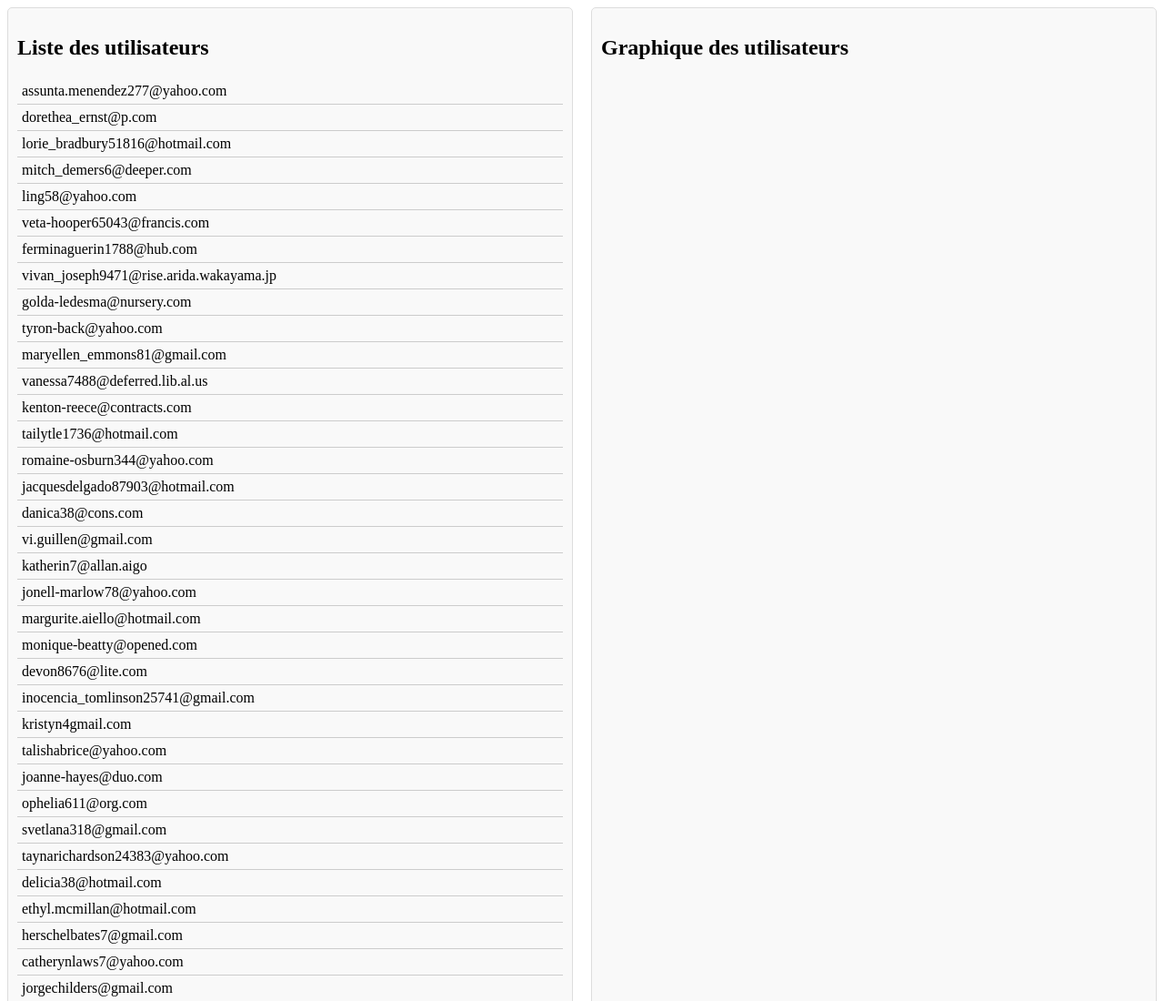
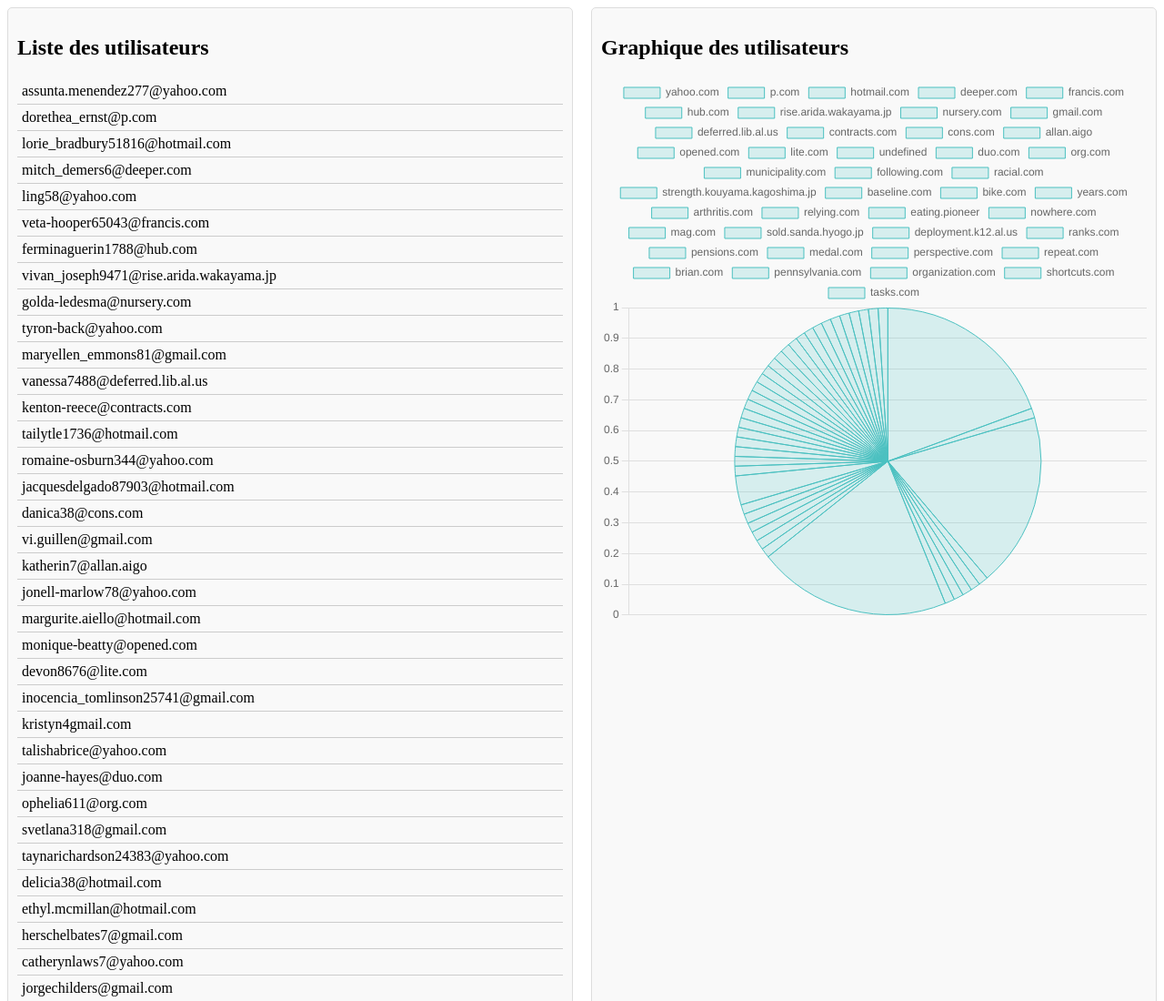
Before and after one commit to gkiThor/graphJSON, a plain HTML site: page index.html in a window 1280 px wide. Shown: the top 1100 px of the page at 91% size. Drawn offline with nearby package versions, Linux system fonts and the light colour scheme.

Commit message:
modification liste par async et graph.js

```diff
--- a/app.js
+++ b/app.js
@@ -1,5 +1,6 @@
 import { listes } from "./listes.js";
-// import { graph } from "./graph.js";
+import { graph } from "./graph.js";
 
-listes();
-// graph();
+listes().then(emailList => {
+    graph(emailList);
+});
--- a/graph.js
+++ b/graph.js
@@ -1,24 +1,34 @@
-function graph(){
-    // Créer le graphique après avoir chargé les données
-    const ctx = document.getElementById('userChart').getContext('2d');
-    const userChart = new Chart(ctx, {
-        type: 'pie', // Type de graphique (vous pouvez le changer en 'line', 'pie', etc.)
+function graph(emailList) {
+    const domainCount = {};
+
+    emailList.forEach(email => {
+        const domain = email.split("@")[1];
+        domainCount[domain] = (domainCount[domain] || 0) + 1;
+    });
+
+    const ctx = document.getElementById("userChart").getContext("2d");
+
+    new Chart(ctx, {
+        type: "pie",
         data: {
-            labels: data.addresses.slice(0, 10), // Limiter à 10 adresses pour le graphique
+            labels: Object.keys(domainCount),
             datasets: [{
-                label: 'Nombre d\'utilisateurs',
-                data: data.addresses.slice(0, 10).map(() => 1), // Valeur fixe de 1 pour chaque adresse
-                backgroundColor: 'rgba(75, 192, 192, 0.2)',
-                borderColor: 'rgba(75, 192, 192, 1)',
+                label: "Nombre d'utilisateurs par domaine",
+                data: Object.values(domainCount),
+                backgroundColor: "rgba(75, 192, 192, 0.2)",
+                borderColor: "rgba(75, 192, 192, 1)",
                 borderWidth: 1
             }]
         },
         options: {
+            responsive: true,
             scales: {
                 y: {
                     beginAtZero: true
                 }
             }
         }
-    })
+    });
 }
+
+export { graph };
--- a/index.html
+++ b/index.html
@@ -11,7 +11,6 @@
     <title>Affichage JSON</title>
 </head>
 <body>
-    <nav></nav>
 
     <main>
         <section>
--- a/listes.js
+++ b/listes.js
@@ -1,24 +1,23 @@
-function listes(){
+async function listes() {
+    try {
+        const response = await fetch("data.json");
+        const data = await response.json();
 
-    console.log("Chargement du JSON");
+        const userList = document.getElementById("userList");
+        userList.innerHTML = "";
 
-    fetch('data.json').then(
-        response => response.json()
-    ).then(data =>{
-
-        console.log(data)
-        const userList = document.getElementById("userList");
-
-        console.log("Parcour la liste data et ajoute dans li");
 
         data.addresses.forEach(email => {
             const li = document.createElement("li");
             li.textContent = email;
             userList.appendChild(li);
+        });
 
-        });
-    })
-    .catch(error => console.error("Erreur chargement du fichier JSON:", error));
+        return data.addresses;
+    } catch (error) {
+        console.error("Erreur lors du chargement du fichier JSON:", error);
+        return [];
+    }
 }
 
-export{listes};
+export { listes };
```
